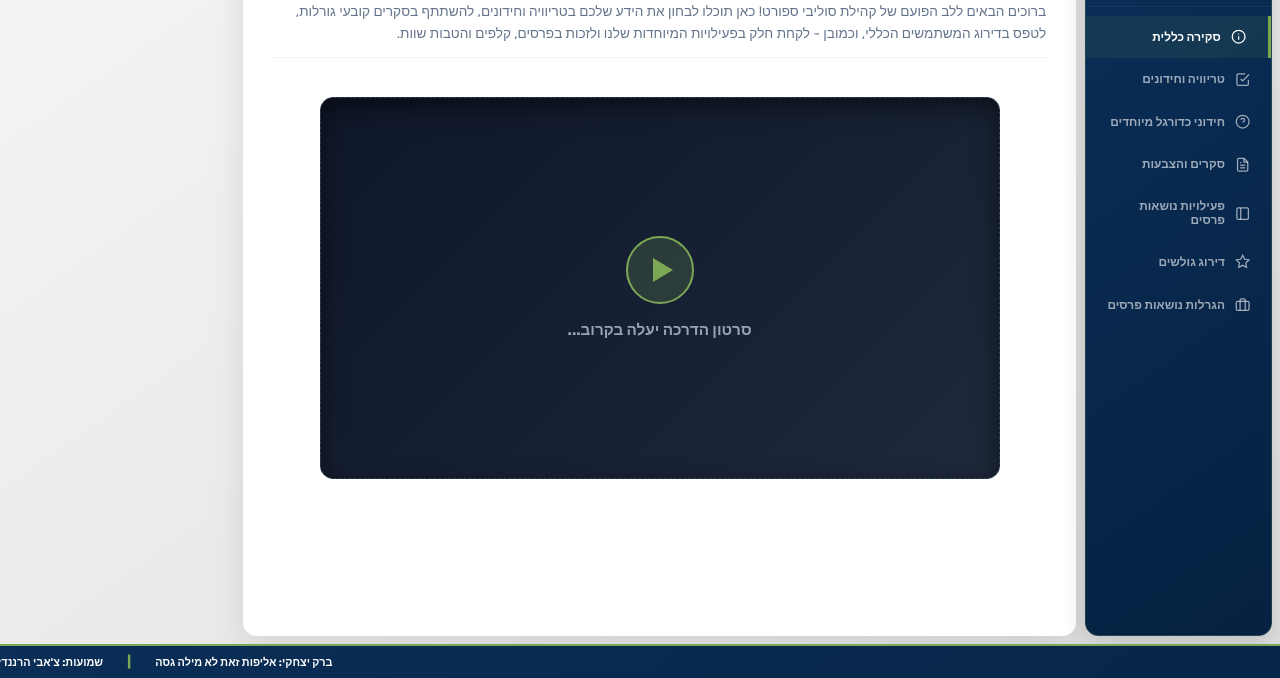
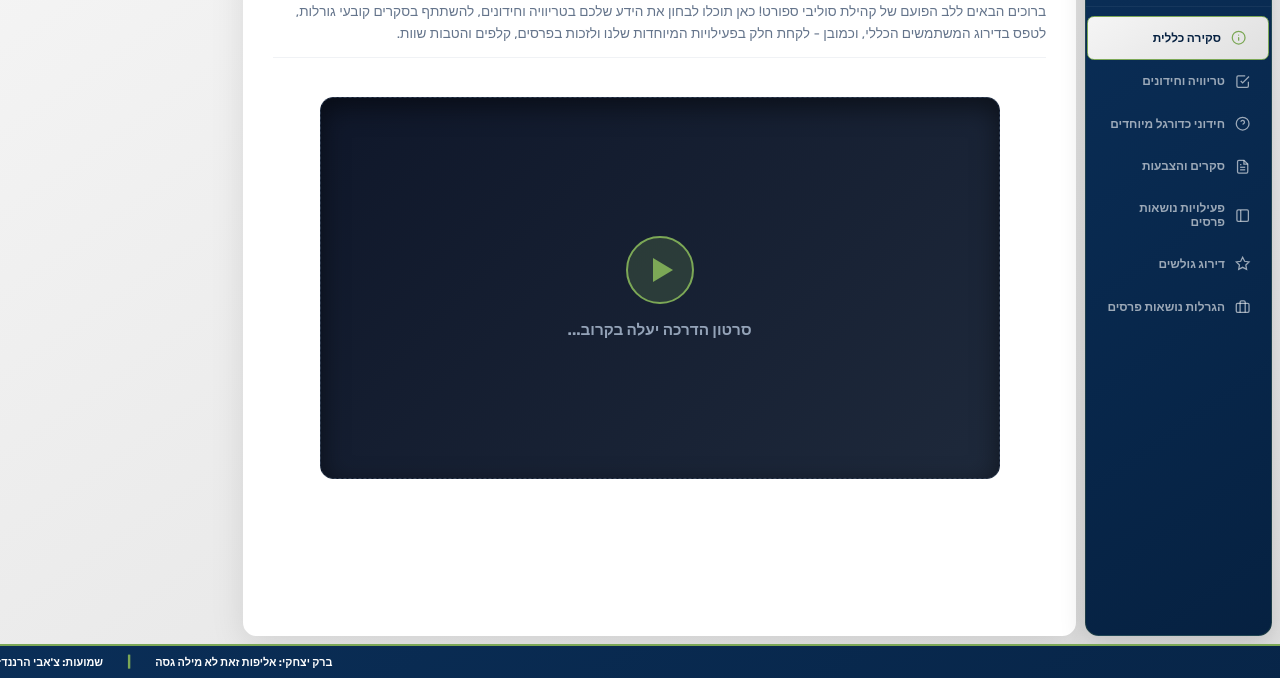
Before and after one commit to solibi-sport/solibi-sport-site, a plain HTML site: page activity.html in a window 1280 px wide. Shown: the part 122-800 px from the top of the page. Drawn offline with Linux system fonts and the light colour scheme; no server answers.

Commit message:
Update activity.html

```diff
--- a/activity.html
+++ b/activity.html
@@ -278,6 +278,21 @@
         }
         .header-nav a.store-nav-link:hover svg {
             transform: translateX(-4px) scale(1.1); /* מסיע את העגלה שמאלה */
+        }
+
+        /* === הדגשת הטאבים הראשיים הפעילים (רקע אפור, טקסט נייבי ומסגרת ירוקה) === */
+        .sidebar-item.active {
+            background: var(--bg-silver-matte) !important;
+            color: var(--text-dark) !important;
+            border: 2px solid var(--brand-green) !important;
+            border-radius: 8px !important;
+            margin: 0 auto !important;
+            width: calc(100% - 4px) !important;
+        }
+
+        /* צביעת האייקונים לירוק כשהטאב נבחר */
+        .sidebar-item.active svg {
+            color: var(--brand-green) !important;
         }
 
     </style>
```
